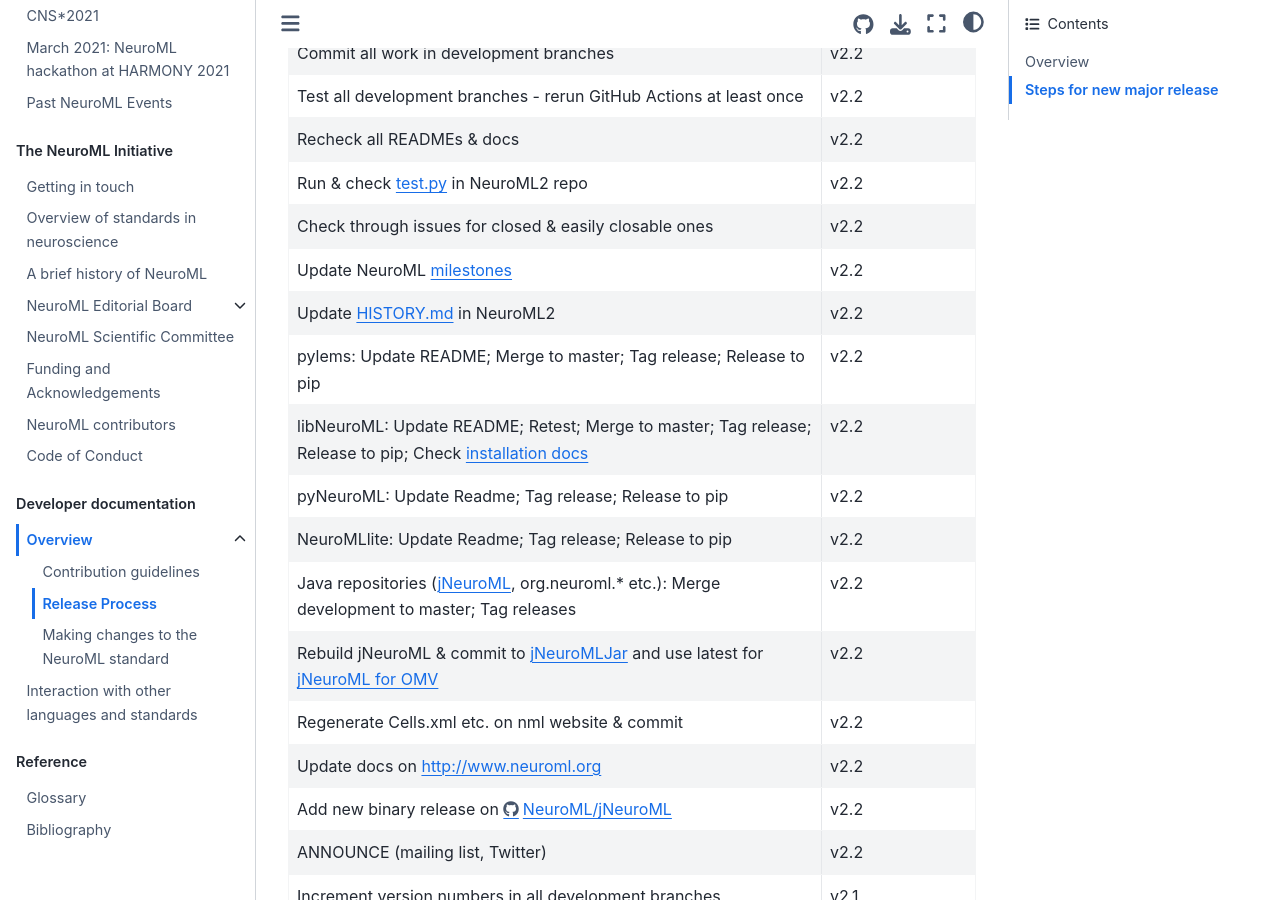
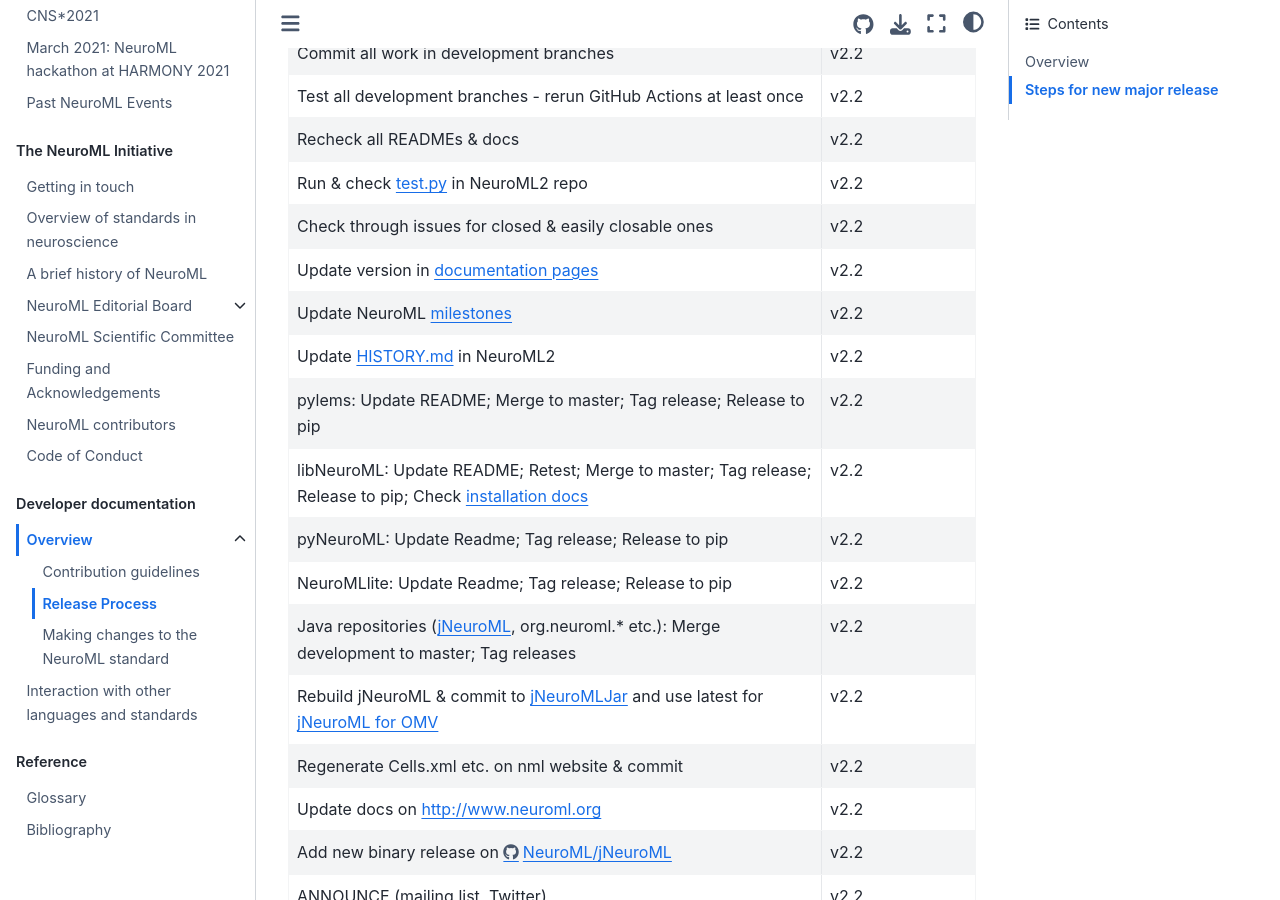
Before and after one commit to NeuroML/Documentation, a Jupyter Book: the page built from source/Devdocs/ReleaseProcess.md, in a window 1280 px wide and 900 px high, scrolled down 688 px. Built offline with Jupyter Book 1.0.4 settings and Sphinx 7.4.7 and the Sphinx Book theme 1.1.4, drawn with Linux system fonts in a browser that asks for light colours.

Commit message:
feat: update release process task list
Fixes #149

```diff
--- a/source/Devdocs/ReleaseProcess.md
+++ b/source/Devdocs/ReleaseProcess.md
@@ -21,6 +21,7 @@ These are the steps required for a new release of the NeuroML development tools.
 | Recheck all READMEs & docs | v2.2 |
 | Run & check [test.py](https://github.com/NeuroML/NeuroML2/blob/master/test.py) in NeuroML2 repo | v2.2 |
 | Check through issues for closed & easily closable ones | v2.2 |
+| Update version in {ref}`documentation pages <userdocs:neuromlv2>` | v2.2 |
 | Update NeuroML [milestones](https://github.com/NeuroML/NeuroML2/milestones) | v2.2 |
 | Update [HISTORY.md](https://github.com/NeuroML/NeuroML2/blob/master/HISTORY.md) in NeuroML2 | v2.2 |
 | pylems: Update README; Merge to master; Tag release; Release to pip | v2.2 |
```
